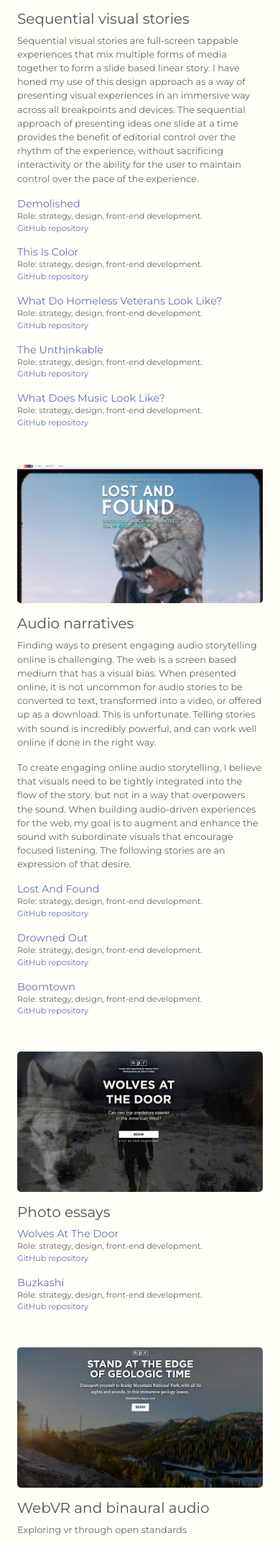
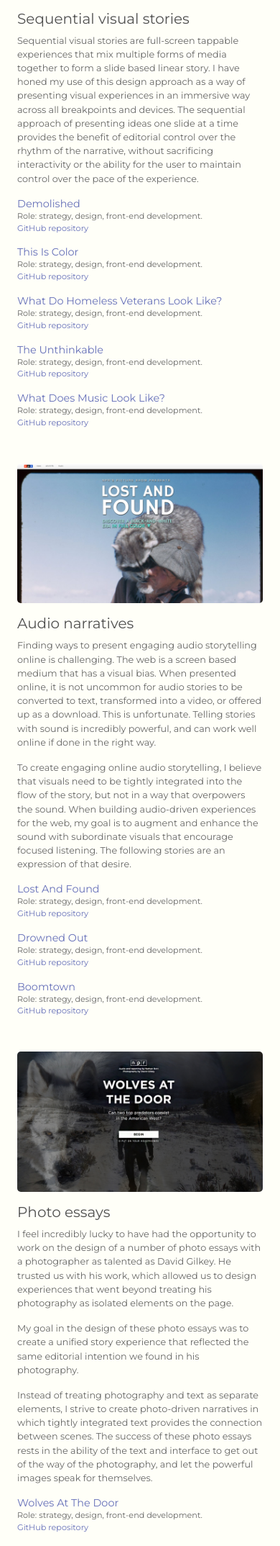
Before and after one commit to lindamood/lindamood.github.io, a Jekyll site: the page built from portfolio.md, in a window 390 px wide. Shown: the part 2603-4751 px from the top of the page at 72% size. Built offline with Jekyll 4.4.1, drawn with Linux system fonts in a browser that asks for light colours; some of the changed text lies outside the part shown.

Commit message:
webvr and photo essay sections

```diff
--- a/portfolio.md
+++ b/portfolio.md
@@ -136,7 +136,7 @@
 </a>
 
 ### Sequential visual stories
-Sequential visual stories are full-screen tappable experiences that mix multiple forms of media together to form a slide based linear story. I have honed my use of this design approach as a way of presenting visual experiences in an immersive way across all breakpoints and devices. The sequential approach of presenting ideas one slide at a time provides the benefit of editorial control over the rhythm of the experience, without sacrificing interactivity or the ability for the user to maintain control over the pace of the experience.
+Sequential visual stories are full-screen tappable experiences that mix multiple forms of media together to form a slide based linear story. I have honed my use of this design approach as a way of presenting visual experiences in an immersive way across all breakpoints and devices. The sequential approach of presenting ideas one slide at a time provides the benefit of editorial control over the rhythm of the narrative, without sacrificing interactivity or the ability for the user to maintain control over the pace of the experience.
 
 <ul>
     <li>
@@ -222,13 +222,11 @@
 </a>
 
 ### Photo essays
-<!-- I feel incredibly lucky to have had the opportunity to work on the design of a number of photo essays with a photographer as talented as David Gilkey. He trusted us with his work, which allowed us to design experiences that went beyond treating the photos as isolated elements on a page.
+I feel incredibly lucky to have had the opportunity to work on the design of a number of photo essays with a photographer as talented as David Gilkey. He trusted us with his work, which allowed us to design experiences that went beyond treating his photography as isolated elements on the page.
 
-My goal in the design of these photo essays was to create a unified story experience that reflected the same editorial intention we found in the photography.
+My goal in the design of these photo essays was to create a unified story experience that reflected the same editorial intention we found in his photography.
 
-Instead of treating photography and text as separate elements I strove to create a photo-driven narrative in which tightly integrated text provided the connection between scenes.
-
-was to accentuate the focus the photography by treating text as a supporting element for a story told with photography. As a unified experience I strove to imbue the layout with the same editorial intention that we found in the photography. -->
+Instead of treating photography and text as separate elements, I strive to create photo-driven narratives in which tightly integrated text provides the connection between scenes. The success of these photo essays rests in the ability of the text and interface to get out of the way of the photography, and let the powerful images speak for themselves.
 
 <ul>
     <li>
@@ -257,7 +255,9 @@
 
 
 <h3>WebVR and binaural audio</h3>
-Exploring vr through open standards
+Using web technology to build virtual reality projects offers exciting possibilities. Unlike building a VR project as an app for a specific platform like Oculus Rift, using an open specification like WebVR lowers the barrier to experiencing a story in virtual reality. From HTC Vive to Daydream to Google Cardboard, or just a standard web browser, WebVR projects work across platforms and devices.
+
+As a designer and developer, I’m a big believer in open standards and have benefited greatly from knowledge shared in the open source community. When it came time to build an immersive story about geology, and the sights and sounds of Rocky Mountain National park told with binaural audio and 360° images, I prioritized building the story in an open way.
 
 <ul>
     <li>
@@ -275,6 +275,7 @@
 <a href="https://source.opennews.org/articles/evolution-nprs-picture-stories/">
 ![Picture Story Ecosystem](/public/img/picture-story-ecosystem.png "Picture Story Ecosystem")
 </a>
+<h6 class="caption">A diagram illustrating the iterative growth and development of visual story formats that I've worked on. I created the diagram for an <a href="https://source.opennews.org/articles/evolution-nprs-picture-stories/">article in Source</a> about the evolution of NPR's picture stories.</h6>
 
 ## Articles
 - [The Evolution Of NPR's Picture Stories](https://source.opennews.org/articles/evolution-nprs-picture-stories/)
--- a/styles.scss
+++ b/styles.scss
@@ -63,6 +63,13 @@
         color: #666;
     }
 
+    .caption {
+        color: #888;
+        font-size: .7rem;
+        margin: 0 0 2rem 0;
+        font-style: italic;
+    }
+
     a {
         color: #6670b9;
     }
```
Also changed, not shown: 3 other files.
